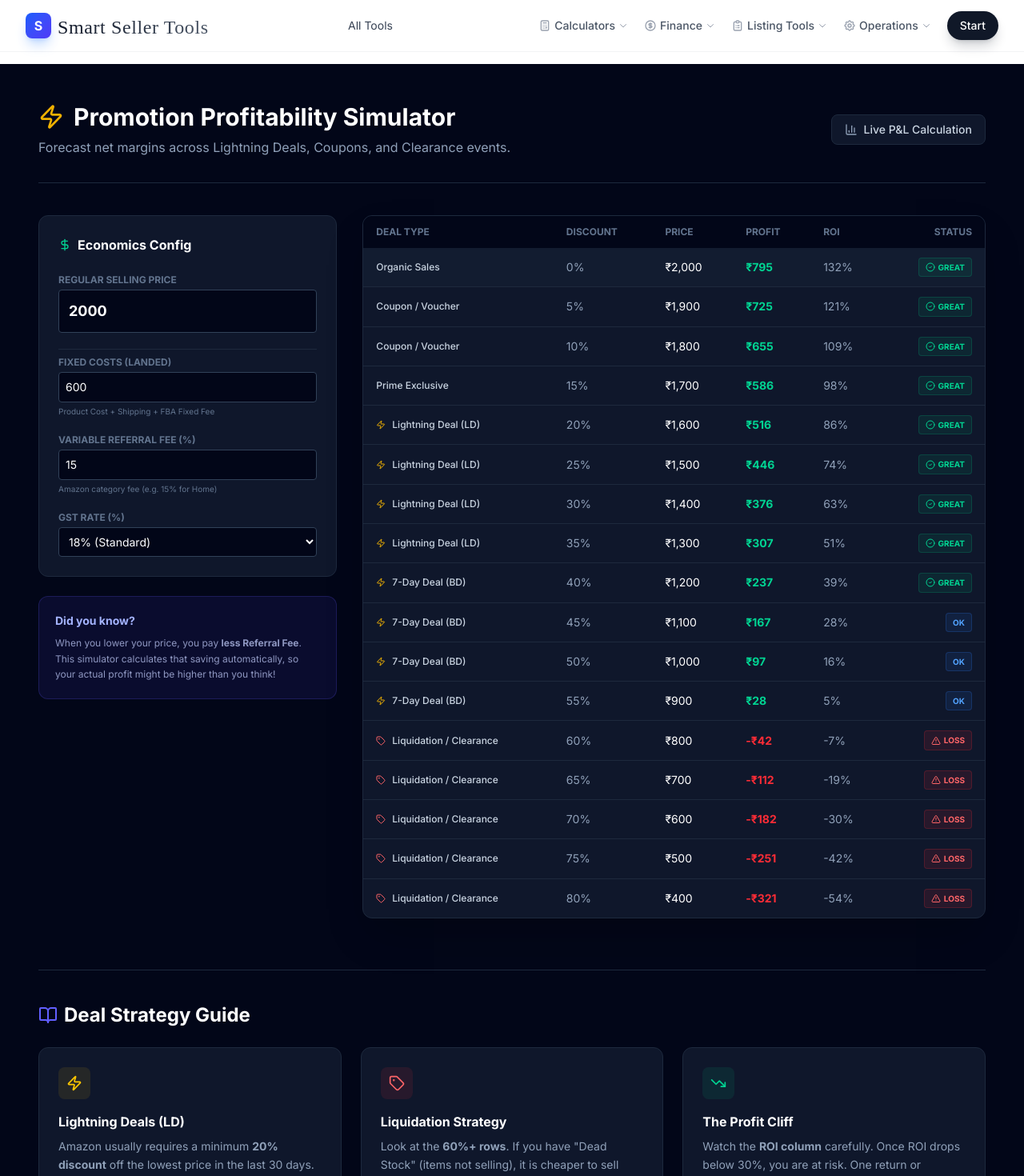
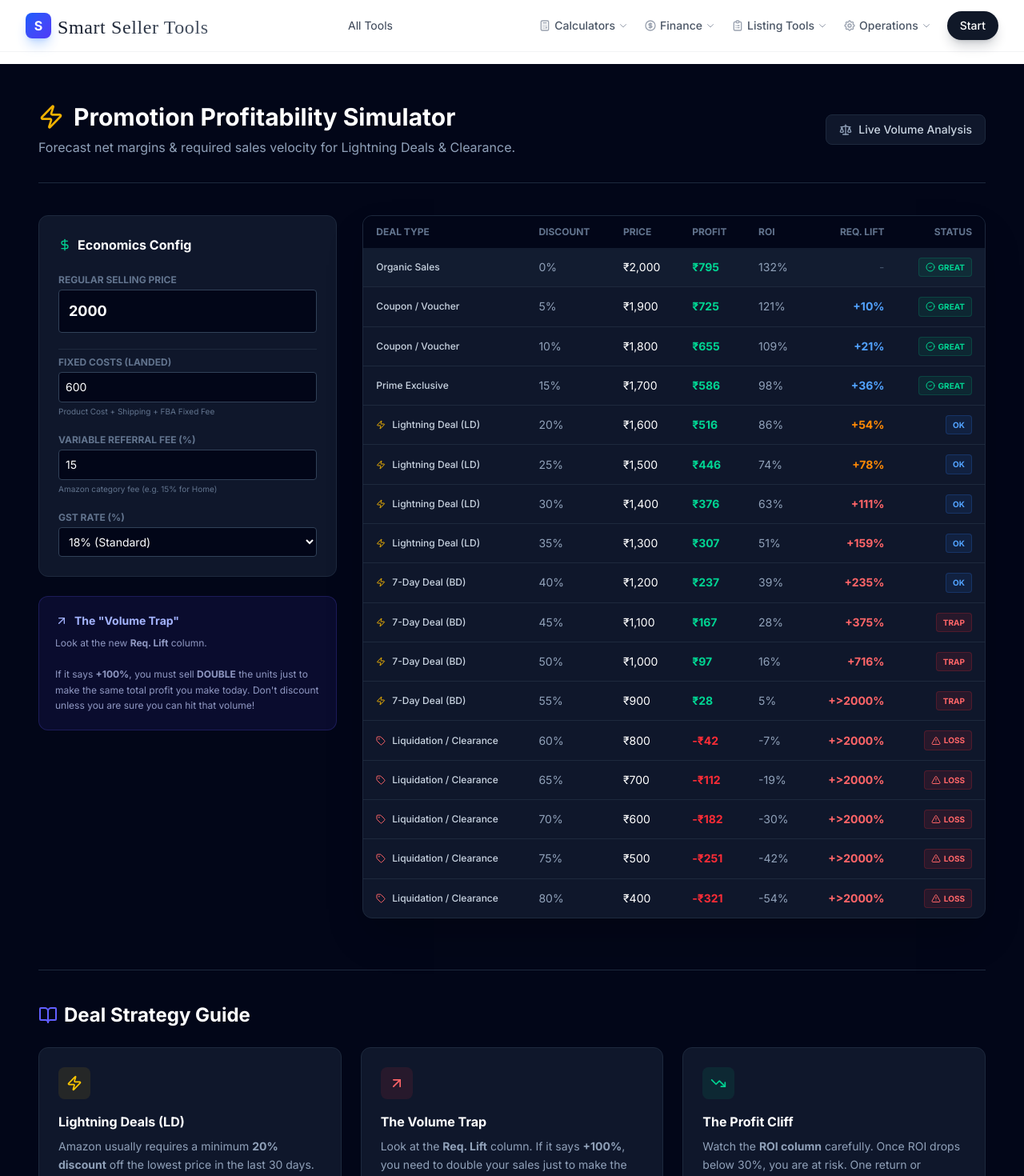
Before and after one commit to Smart-rwl/amazon-image-tool, a Next.js app: page /deal-planner in a window 1280 px wide. Shown: the top 1470 px of the page at 80% size. Built offline with nearby package versions, Linux system fonts and the light colour scheme; a web font is replaced by a local one.

Commit message:
deal planner update

```diff
--- a/app/deal-planner/page.tsx
+++ b/app/deal-planner/page.tsx
@@ -10,7 +10,9 @@ import {
   Tag,
   BookOpen,
   Zap,
-  BarChart3
+  BarChart3,
+  ArrowUpRight, // NEW
+  Scale         // NEW
 } from 'lucide-react';
 
 type SimulationRow = {
@@ -21,6 +23,9 @@ type SimulationRow = {
   margin: number;
   roi: number;
   dealType: string;
+  // NEW FIELDS
+  breakEvenLift: number; // % increase in sales needed
+  riskLevel: 'Safe' | 'Moderate' | 'High' | 'Extreme';
 };
 
 export default function PromotionSimulator() {
@@ -36,9 +41,16 @@ export default function PromotionSimulator() {
 
   // --- ENGINE ---
   useEffect(() => {
+    // 1. Calculate BASELINE (0% discount) for comparison
+    const baseNewPrice = sellingPrice;
+    const baseRefFee = baseNewPrice * (referralFeePct / 100);
+    const baseTaxBase = baseNewPrice / (1 + gstRate / 100);
+    const baseTaxAmount = baseNewPrice - baseTaxBase;
+    const baseProfit = baseNewPrice - baseTaxAmount - landedCost - baseRefFee;
+
     const rows: SimulationRow[] = [];
 
-    // Simulate discounts from 5% to 90%
+    // Simulate discounts from 0% to 80%
     for (let d = 0; d <= 80; d += 5) {
       // 1. New Price
       const newPrice = sellingPrice * (1 - d / 100);
@@ -47,15 +59,10 @@ export default function PromotionSimulator() {
       const refFee = newPrice * (referralFeePct / 100);
 
       // 3. Tax (GST on Price is standard in India, usually inclusive)
-      // Assuming Price is Inclusive: Base = Price / 1.18
       const basePrice = newPrice / (1 + gstRate / 100);
       const taxAmount = newPrice - basePrice;
 
       // 4. Profit
-      // Net = BasePrice - LandedCost - RefFee(Base) -> Simplified:
-      // Profit = (NewPrice - Tax) - LandedCost - RefFee
-      // Note: Referral fee is usually calculated on the Gross Price including tax
-
       const profit = newPrice - taxAmount - landedCost - refFee;
 
       // 5. Metrics
@@ -71,6 +78,22 @@ export default function PromotionSimulator() {
       if (d >= 60) type = 'Liquidation / Clearance';
       if (d === 0) type = 'Organic Sales';
 
+      // 7. NEW: Break-Even Sales Lift Calculation
+      // Formula: Required Lift % = (Base Margin % - Deal Margin %) / Deal Margin %
+      // OR simpler: (Base Profit - Deal Profit) / Deal Profit
+      let lift = 0;
+      if (profit > 0 && baseProfit > 0) {
+          lift = ((baseProfit - profit) / profit) * 100;
+      } else if (profit <= 0) {
+          lift = 9999; // Infinite lift needed
+      }
+
+      // 8. NEW: Risk Assessment
+      let risk: 'Safe' | 'Moderate' | 'High' | 'Extreme' = 'Safe';
+      if (lift > 300) risk = 'Extreme';
+      else if (lift > 100) risk = 'High';
+      else if (lift > 40) risk = 'Moderate';
+
       rows.push({
         discountPct: d,
         dealPrice: newPrice,
@@ -78,7 +101,9 @@ export default function PromotionSimulator() {
         netProfit: profit,
         margin,
         roi,
-        dealType: type
+        dealType: type,
+        breakEvenLift: lift,
+        riskLevel: risk
       });
     }
     setSimulations(rows);
@@ -98,12 +123,12 @@ export default function PromotionSimulator() {
               Promotion Profitability Simulator
             </h1>
             <p className="text-slate-400 mt-2">
-              Forecast net margins across Lightning Deals, Coupons, and Clearance events.
+              Forecast net margins & required sales velocity for Lightning Deals & Clearance.
             </p>
           </div>
           <div className="flex items-center gap-2 bg-slate-900 px-4 py-2 rounded-lg border border-slate-800">
-             <BarChart3 className="w-4 h-4 text-slate-400" />
-             <span className="text-sm font-medium text-slate-300">Live P&L Calculation</span>
+             <Scale className="w-4 h-4 text-slate-400" />
+             <span className="text-sm font-medium text-slate-300">Live Volume Analysis</span>
           </div>
         </div>
 
@@ -150,9 +175,12 @@ export default function PromotionSimulator() {
             </div>
 
             <div className="bg-indigo-900/20 border border-indigo-900/50 p-5 rounded-xl">
-               <h4 className="text-indigo-300 font-bold text-sm mb-2">Did you know?</h4>
+               <h4 className="text-indigo-300 font-bold text-sm mb-2 flex items-center gap-2">
+                   <ArrowUpRight className="w-4 h-4" /> The "Volume Trap"
+               </h4>
                <p className="text-xs text-indigo-200/70 leading-relaxed">
-                  When you lower your price, you pay <b>less Referral Fee</b>. This simulator calculates that saving automatically, so your actual profit might be higher than you think!
+                  Look at the new <b>Req. Lift</b> column. <br/><br/>
+                  If it says <b>+100%</b>, you must sell <b>DOUBLE</b> the units just to make the same total profit you make today. Don't discount unless you are sure you can hit that volume!
                </p>
             </div>
           </div>
@@ -169,6 +197,8 @@ export default function PromotionSimulator() {
                            <th className="px-4 py-3">Price</th>
                            <th className="px-4 py-3">Profit</th>
                            <th className="px-4 py-3">ROI</th>
+                           {/* NEW COLUMN HEADERS */}
+                           <th className="px-4 py-3 text-right">Req. Lift</th>
                            <th className="px-4 py-3 text-right">Status</th>
                         </tr>
                      </thead>
@@ -194,17 +224,36 @@ export default function PromotionSimulator() {
                               <td className="px-4 py-3 font-mono">
                                  {row.roi.toFixed(0)}%
                               </td>
+
+                              {/* NEW: Required Sales Lift */}
+                              <td className="px-4 py-3 text-right">
+                                  {row.discountPct === 0 ? (
+                                      <span className="text-slate-600">-</span>
+                                  ) : (
+                                      <span className={`font-mono font-bold ${
+                                          row.breakEvenLift > 100 ? 'text-red-400' :
+                                          row.breakEvenLift > 40 ? 'text-orange-400' : 'text-blue-400'
+                                      }`}>
+                                          +{row.breakEvenLift > 2000 ? '>2000' : row.breakEvenLift.toFixed(0)}%
+                                      </span>
+                                  )}
+                              </td>
+
                               <td className="px-4 py-3 text-right">
                                  {row.netProfit > 0 ? (
-                                    row.roi > 30 ? (
+                                    row.roi > 30 && row.riskLevel === 'Safe' ? (
                                        <span className="inline-flex items-center gap-1 px-2 py-1 rounded bg-emerald-500/10 text-emerald-400 text-[10px] font-bold border border-emerald-500/20">
                                           <CheckCircle2 className="w-3 h-3" /> GREAT
                                        </span>
-                                    ) : (
+                                     ) : row.riskLevel === 'Extreme' ? (
+                                        <span className="inline-flex items-center gap-1 px-2 py-1 rounded bg-red-500/10 text-red-400 text-[10px] font-bold border border-red-500/20">
+                                            TRAP
+                                        </span>
+                                     ) : (
                                        <span className="inline-flex items-center gap-1 px-2 py-1 rounded bg-blue-500/10 text-blue-400 text-[10px] font-bold border border-blue-500/20">
                                           OK
                                        </span>
-                                    )
+                                     )
                                  ) : (
                                     <span className="inline-flex items-center gap-1 px-2 py-1 rounded bg-red-500/10 text-red-400 text-[10px] font-bold border border-red-500/20">
                                        <AlertTriangle className="w-3 h-3" /> LOSS
@@ -237,17 +286,17 @@ export default function PromotionSimulator() {
                  <p className="text-sm text-slate-400 leading-relaxed">
                     Amazon usually requires a minimum <b>20% discount</b> off the lowest price in the last 30 days.
                     <br/><br/>
-                    <b>When to use:</b> Use LDs to spike sales velocity and improve organic ranking for a keyword. Accept lower margins (or even break-even) for the visibility boost.
+                    <b>When to use:</b> Use LDs to spike sales velocity.
                  </p>
               </div>
 
               <div className="bg-slate-900 p-6 rounded-xl border border-slate-800">
                  <div className="bg-red-500/10 w-10 h-10 rounded-lg flex items-center justify-center mb-4">
-                    <Tag className="w-5 h-5 text-red-400" />
+                    <ArrowUpRight className="w-5 h-5 text-red-400" />
                  </div>
-                 <h3 className="font-bold text-white mb-2">Liquidation Strategy</h3>
+                 <h3 className="font-bold text-white mb-2">The Volume Trap</h3>
                  <p className="text-sm text-slate-400 leading-relaxed">
-                    Look at the <b>60%+ rows</b>. If you have "Dead Stock" (items not selling), it is cheaper to sell them at a small loss here than to pay Amazon "Long Term Storage Fees" every month.
+                    Look at the <b>Req. Lift</b> column. If it says <b>+100%</b>, you need to double your sales just to make the same money. If you usually sell 10 units/day, you MUST sell 20 units/day during the deal to break even.
                  </p>
               </div>
 
```
